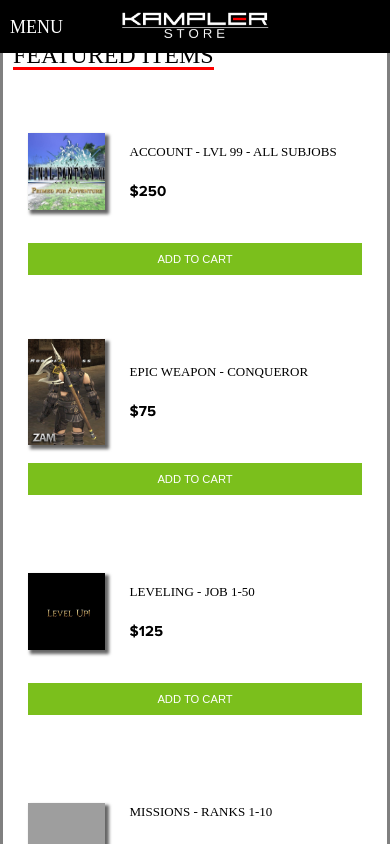
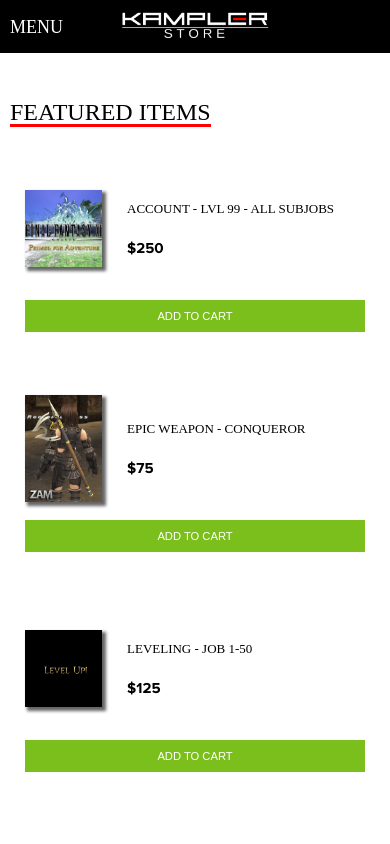
Before and after one commit to JD-Rodrigues/store-FFXI, a Next.js app in the folder Front-end/: page / in a window 390 px wide. Shown: the top 844 px of the page. Built offline with nearby package versions, Linux system fonts and the light colour scheme; grey boxes are pictures that could not be loaded; some icons are missing; a web font is replaced by a local one.

Commit message:
Fixed - aumento do padding superior do MainContent no mobile para 100px, pois o nome da categoria estava sendo sobreposto pelo menu.

```diff
--- a/Front-end/src/layout/main/main.sass
+++ b/Front-end/src/layout/main/main.sass
@@ -4,8 +4,7 @@
 
 .main__content
   @include mixins.flex(column, center)
-  padding: 40px 10px
-  border: grey solid
+  padding: 100px 10px
   row-gap: 15px
   @include mixins.desktop
     padding: 100px
--- a/Front-end/src/styles/index.css
+++ b/Front-end/src/styles/index.css
@@ -556,8 +556,7 @@ address {
   flex-direction: column;
   justify-content: center;
   align-items: center;
-  padding: 40px 10px;
-  border: grey solid;
+  padding: 100px 10px;
   row-gap: 15px;
 }
 @media (min-width: 769px) {
```
Also changed, not shown: 1 other file (tests, documents, lock files or other folders).
